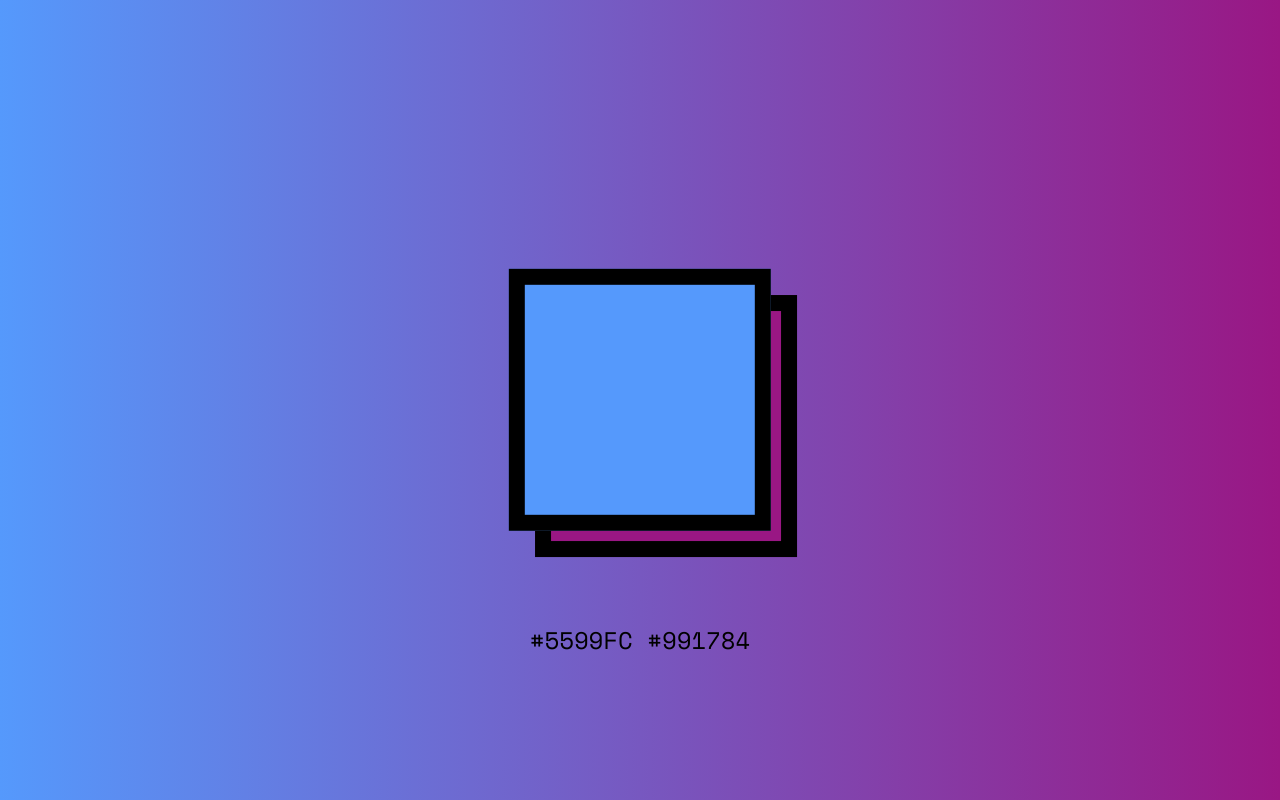
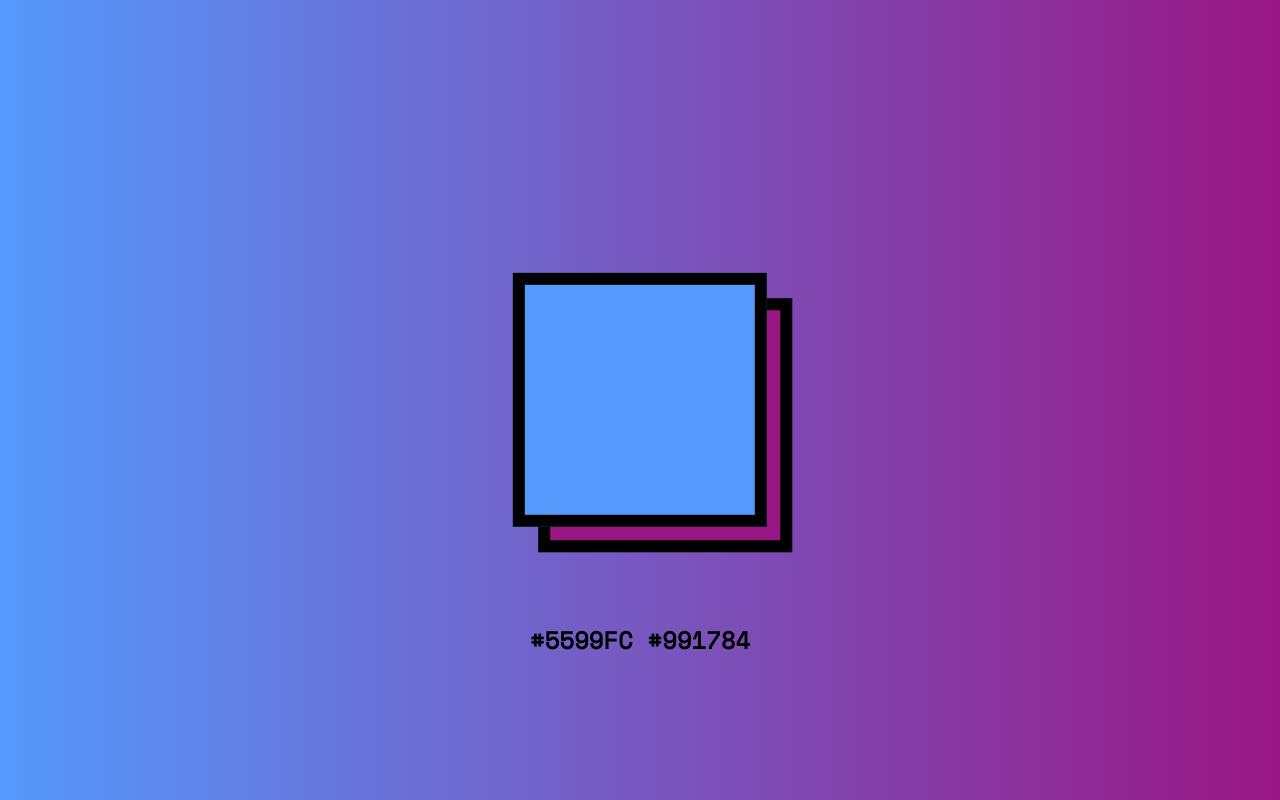
Before and after one commit to thepmsquare/gradientWallpaper, a plain HTML site: page index.html in a window 1280 px wide. Drawn offline with Linux system fonts and the light colour scheme.

Commit message:
change font weight and border width

```diff
--- a/style.css
+++ b/style.css
@@ -1,7 +1,7 @@
 #box {
 	width: 18vw;
 	height: 18vw;
-  border: 1rem solid black;
+	border: 0.75rem solid black;
 	position: absolute;
 	top: 50vh;
 	left: 50vw;
@@ -12,7 +12,7 @@
 #box2 {
 	width: 18vw;
 	height: 18vw;
-  border: 1rem solid black;
+	border: 0.75rem solid black;
 	position: absolute;
 	top: 50vh;
 	left: 50vw;
@@ -27,6 +27,7 @@ body {
 #hexInfo {
 	font-size: 1.5rem;
 	font-family: "Space Mono";
+	font-weight: 600;
 	position: absolute;
 	top: 80vh;
 	left: 50vw;
```
Also changed, not shown: index.html (indentation only), index.js (indentation only). Lines whose indentation alone changed are shown as unchanged.
